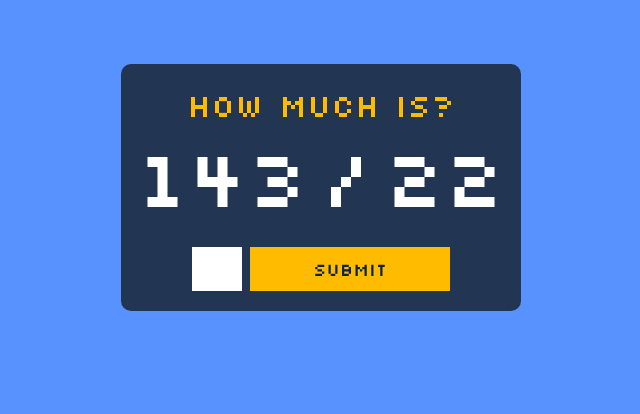
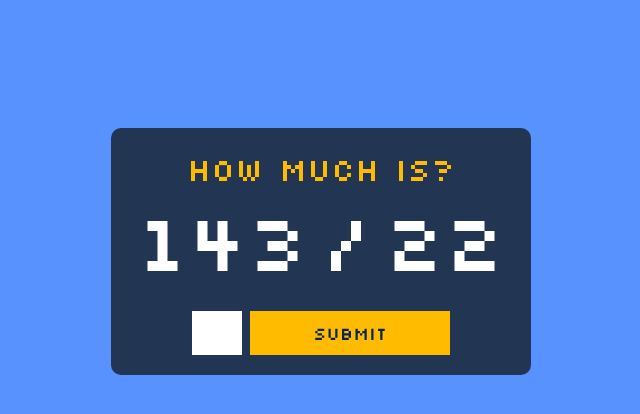
Before and after one commit to cpazzz/mathgame, a PHP site: page /game.php?d=1 in a window 1280 px wide. Shown: the top 414 px of the page, without its empty margins (319-959 px from the left). Run offline with PHP 8.4, Linux system fonts and the light colour scheme; data that the repository does not hold is empty.

Commit message:
second commit

```diff
--- a/game.php
+++ b/game.php
@@ -23,7 +23,6 @@
         $value_1 = rand(1, 150);
         $value_2 = rand(1, 50);
     }
-
 ?>
 
 <!DOCTYPE html>
@@ -42,11 +41,8 @@
 
 <body>
 
-
-    <div class="game">
-
+    <div class="container">
         <h1> How much is? </h1>
-
         <div class="values">
             <h2><?=$value_1?></h2>
             <h2><?=$operation?></h2>
@@ -54,14 +50,11 @@
         </div>
 
         <div class="answer">
-
-            <form class="forms" method="POST" action="/result.php?v1=<?=$value_1?>&v2=<?=$value_2?>&op=<?=$operation_value?>&d=<?=$difficulty?>&s=<?=$score?>">
-                <input type="number" name="resp">
+            <form id="forms" method="POST" action="/result.php?v1=<?=$value_1?>&v2=<?=$value_2?>&op=<?=$operation_value?>&d=<?=$difficulty?>&s=<?=$score?>">
+                <input type="text" name="resp">
                 <button type="submit"> Submit </button>
             </form>
-
         </div>
-
     </div>
 
 </body>
--- a/styles/style_game.css
+++ b/styles/style_game.css
@@ -11,7 +11,7 @@ body {
     height: 100%;
 }
 
-.game {
+.container {
     align-items: center;
     align-content: center;
     background-color: #223552;
@@ -19,17 +19,17 @@ body {
     display: flex;
     flex-direction: column;
     justify-content: center;
-    margin: 5% auto auto auto;
-    padding: 20px;
+    margin: 10% auto;
+    padding: 20px 40px;
     flex-wrap: wrap;
-    width: 25em;
+    width: fit-content;
 }
 
-.game > h1 {
+.container > h1 {
     color: #ffbb00;
 }
 
-.game > .values {
+.container > .values {
     align-items: center;
     align-content: center;
     display: flex;
@@ -38,7 +38,7 @@ body {
     justify-content: center;
 }
 
-.game > .values > h2 {
+.container > .values > h2 {
     color: #ffffff;
     cursor: default;
     font-size: 10vh;
@@ -47,7 +47,7 @@ body {
     margin-right: 2%;
 }
 
-.game > .answer > .forms > button {
+.container > .answer > #forms > button {
     background-color: #ffbb00;
     color: #0a254d;
     cursor: pointer;
@@ -55,19 +55,19 @@ body {
     transition: 0.4s;
 }
 
-.game > .answer > .forms > button:hover {
+.container > .answer > #forms > button:hover {
     background-color: #ffdc7c;
     transition: 0.4s;
 }
 
-.game > .answer > .forms > input {
+.container > .answer > #forms > input {
     background-color: #ffffff;
     color: #0a254d;
     cursor: text;
     width: 50px;
 }
 
-.forms > button, .forms > input {
+#forms > button, #forms > input {
     border: none;
     font-size: 18px;
     margin-top: 20px;
--- a/styles/style_index.css
+++ b/styles/style_index.css
@@ -25,8 +25,8 @@ body {
     animation-name: logo;
     animation-duration: 4s;
     animation-iteration-count: infinite;
-    height: 50%;
-    width: 50%;
+    height: 350px;
+    width: 350px;
 }
 
 @keyframes logo {
```
Also changed, not shown: 1 other file.
